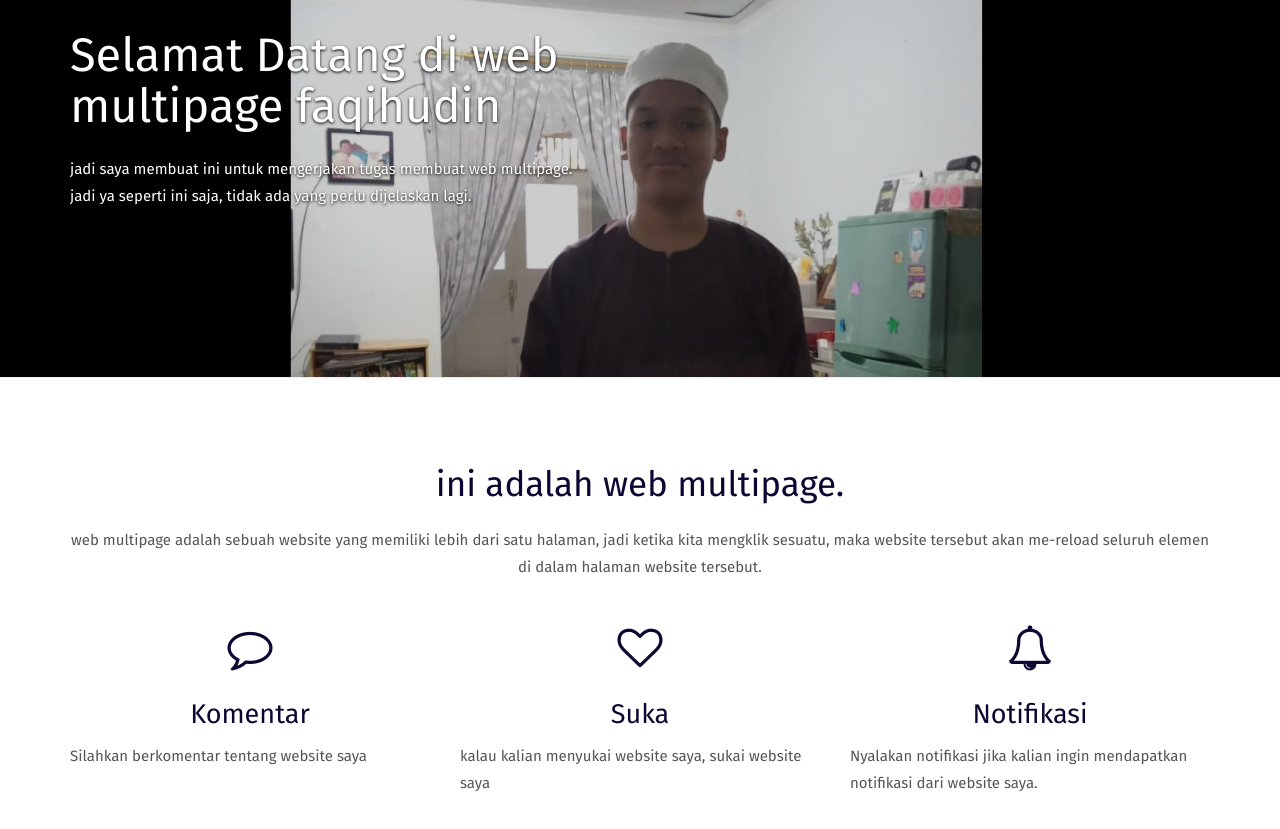
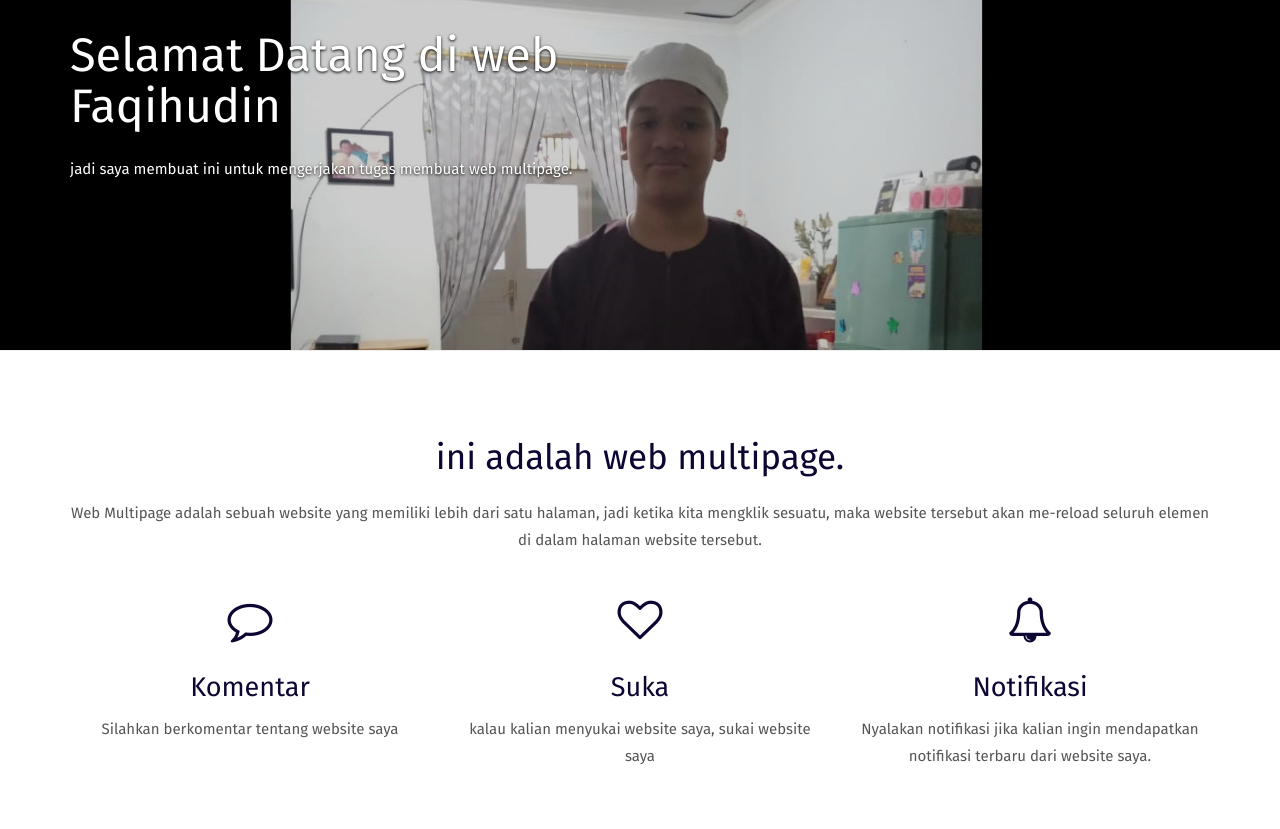
Before and after one commit to faqihudin2504/faqihudin2504.github.io, a plain HTML site: page index.html in a window 1280 px wide. Shown: the part 231-1060 px from the top of the page. Drawn offline with Linux system fonts and the light colour scheme; a web font is replaced by a local one.

Commit message:
initial commit

```diff
--- a/index.html
+++ b/index.html
@@ -60,8 +60,8 @@
         <div class="row">
 
             <div class="col-md-6">
-                <h1>Selamat Datang di web multipage faqihudin</h1>
-                <p>jadi saya membuat ini untuk mengerjakan tugas membuat web multipage.<br>jadi ya seperti ini saja, tidak ada yang perlu dijelaskan lagi.</p>
+                <h1>Selamat Datang di web Faqihudin</h1>
+                <p>jadi saya membuat ini untuk mengerjakan tugas membuat web multipage.</p>
             </div>
 
         </div>
@@ -74,7 +74,7 @@
                 <div class="col-md-12 section-container-spacer">
                     <div class="text-center">
                         <h2>ini adalah web multipage. </h2>
-                        <p>web multipage adalah sebuah website yang memiliki lebih dari satu halaman, jadi ketika kita mengklik sesuatu, maka website tersebut akan me-reload seluruh elemen di dalam halaman website tersebut.  </p>
+                        <p>Web Multipage adalah sebuah website yang memiliki lebih dari satu halaman, jadi ketika kita mengklik sesuatu, maka website tersebut akan me-reload seluruh elemen di dalam halaman website tersebut.  </p>
                     </div>
                 </div>
 
@@ -86,7 +86,7 @@
                         <h3>Komentar</h3>
                     </div>
                     <div>
-                        <p>Silahkan berkomentar tentang website saya</p>
+                        <p><center>Silahkan berkomentar tentang website saya</center></p>
                     </div>
                 </div>
                 <div class="col-md-4">
@@ -97,7 +97,7 @@
                         <h3>Suka</h3>
                     </div>
                     <div>
-                        <p>kalau kalian menyukai website saya, sukai website saya
+                        <p><center>kalau kalian menyukai website saya, sukai website saya</center>
                         </p>
                     </div>
                 </div>
@@ -109,7 +109,7 @@
                         <h3>Notifikasi</h3>
                     </div>
                     <div>
-                        <p>Nyalakan notifikasi jika kalian ingin mendapatkan notifikasi dari website saya.
+                        <p><center>Nyalakan notifikasi jika kalian ingin mendapatkan notifikasi terbaru dari website saya.</center>
                         </p>
                     </div>
                 </div>
```
